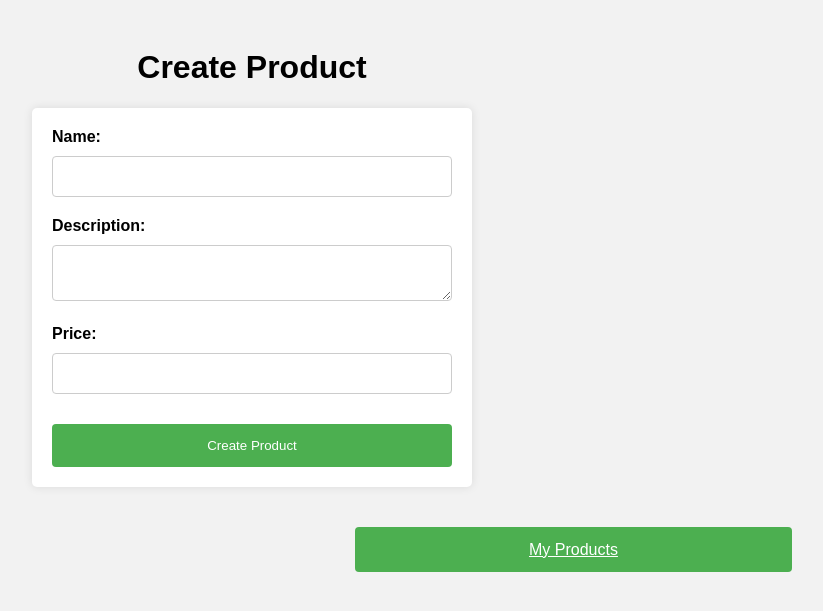
After one commit to kumarpremsathya/django-rest-framework-token-authentication, a Django app: page /create_product/ in a window 1280 px wide. The commit adds this page. Shown: the top 611 px of the page, without its empty margins (388-1211 px from the left). Run offline with Django 4.2, Linux system fonts and the light colour scheme.

Commit message:
user getting only corresponding results after logged in user

```diff
--- /dev/null
+++ b/rest framwork token authentication/drf/templates/create_product.html
@@ -0,0 +1,116 @@
+<!DOCTYPE html>
+<html>
+  <head>
+    <title>Create Product</title>
+    <style>
+      body {
+        font-family: Arial, sans-serif;
+        background-color: #f2f2f2;
+        padding: 20px;
+      }
+      h1 {
+        text-align: center;
+      }
+      form {
+        background-color: white;
+        padding: 20px;
+        border-radius: 5px;
+        box-shadow: 0 0 10px rgba(0, 0, 0, 0.1);
+        max-width: 400px;
+        margin: 0 auto;
+      }
+      label {
+        display: block;
+        margin-bottom: 10px;
+        font-weight: bold;
+      }
+      input[type="text"],
+      textarea,
+      input[type="number"] {
+        width: 100%;
+        padding: 12px 20px;
+        margin-bottom: 20px;
+        display: inline-block;
+        border: 1px solid #ccc;
+        border-radius: 4px;
+        box-sizing: border-box;
+      }
+      button {
+        background-color: #4caf50;
+        color: white;
+        padding: 14px 20px;
+        margin-top: 10px;
+        border: none;
+        border-radius: 4px;
+        cursor: pointer;
+        width: 100%;
+      }
+      button:hover {
+        background-color: #45a049;
+      }
+
+
+      #myproducts {
+        background-color: #4caf50;
+        color: white;
+        padding: 14px 174px;
+        margin-left: 715px;
+        border: none;
+        border-radius: 4px;
+        cursor: pointer;
+        min-width: 900px;
+      }
+      button:hover {
+        background-color: #45a049;
+      }
+    </style>
+  </head>
+  <body>
+    <h1>Create Product</h1>
+    <form id="create-product-form">
+      <label for="name">Name:</label>
+      <input type="text" id="name" name="name" required />
+      <label for="description">Description:</label>
+      <textarea id="description" name="description" required></textarea>
+      <label for="price">Price:</label>
+      <input type="number" id="price" name="price" step="0.01" required />
+      <button type="submit">Create Product</button>
+    </form>
+    <br><br><br>
+    <a id="myproducts" href="{% url 'products'  %}">My Products</a>
+    <script>
+      document
+        .getElementById('create-product-form').addEventListener('submit', (event) => {
+          event.preventDefault();
+          const name = document.getElementById('name').value;
+          const description = document.getElementById('description').value;
+          const price = document.getElementById('price').value;
+          const token = localStorage.getItem('authToken');
+
+          if (!token) {
+            // Redirect to login page if token is not available
+            window.location.href = '/login/';
+          } else {
+            fetch('/created1_product/', {
+              method: 'POST',
+              headers: {
+                'Content-Type': 'application/json',
+                'Authorization': `Token ${token}`,
+              },
+              body: JSON.stringify({ name, description, price }),
+            })
+              .then((response) => response.json())
+              .then((data) => {
+                // Handle successful product creation
+                console.log('Product created:', data);
+                // Redirect or perform any other desired action
+              })
+              .catch((error) => {
+                // Handle product creation error
+                console.error('Error creating product:', error);
+              });
+          }
+        });
+    </script>
+  </body>
+</html>
--- a/rest framwork token authentication/drf/templates/products.html
+++ b/rest framwork token authentication/drf/templates/products.html
@@ -81,7 +81,7 @@
                      {
                     if (response.status === 401) {
                         // Token is invalid or expired, redirect to login page
-                        window.location.href = '/login1/';
+                        window.location.href = '/login/';
                     } else {
 
                         return response.json();
--- a/rest framwork token authentication/drf/urls.py
+++ b/rest framwork token authentication/drf/urls.py
@@ -4,26 +4,36 @@ from drf import views
 
 urlpatterns = [
 
-    path('register_2/', RegisterView_2.as_view(), name='user-register'),
-    path('login_2/', UserLoginView_1.as_view(), name='user-login'),
-    # path('products_2/', get_products_2, name='product-list'),
-
-    path('products_1/<str:token>/', ProductsView_1.as_view(), name='products'),
-    path('login123/', LoginView_1.as_view(), name='user-login'),
-    path('registers/', RegisterView_1.as_view(), name='user-register'),
-
-    path('employees/', EmployeeListAPIView.as_view(), name='employee-list'),
-    path('employees/<int:pk>/', EmployeeDetailAPIView.as_view(), name='employee-detail'),
-
-
-
     # path('', views.index, name='index'),
     path('register/', views.register, name='register'),
     path('login/', views.login, name='login'),
     path('products/', views.products, name='products'),
+    path('create_product/', views.create_product, name='create_product'),
+
+
     # API URLs
     path('register1/', RegisterView.as_view(), name='api_register'),
     path('login1/', LoginView.as_view(), name='api_login'),
-    path('products1/', ProductsView.as_view(), name='api_products'),
+    path('products1/', ProductsView.as_view(), name='products1'),
+    path('created1_product/', CreateProductView.as_view(), name='created1_product'),
+
+
+
+
+    # path('register_2/', RegisterView_2.as_view(), name='user-register'),
+    # path('login_2/', UserLoginView_1.as_view(), name='user-login'),
+    # # path('products_2/', get_products_2, name='product-list'),
+
+
+    # path('create_product/', CreateProductView.as_view(), name='create_product'),
+
+    # path('products_1/<str:token>/', ProductsView_1.as_view(), name='products'),
+    # path('login123/', LoginView_1.as_view(), name='user-login'),
+    # path('registers/', RegisterView_1.as_view(), name='user-register'),
+
+    # path('employees/', EmployeeListAPIView.as_view(), name='employee-list'),
+    # path('employees/<int:pk>/', EmployeeDetailAPIView.as_view(), name='employee-detail'),
+
+
 
 ]
--- a/rest framwork token authentication/drf/views.py
+++ b/rest framwork token authentication/drf/views.py
@@ -61,6 +61,7 @@ from rest_framework.response import Response
 import requests
 from .models import Employee
 from .serializers import EmployeeSerializer
+from rest_framework import generics, permissions
 
 
 # Django Views
@@ -100,6 +101,7 @@ class LoginView(APIView):
             return Response({'error': 'Invalid credentials'}, status=status.HTTP_401_UNAUTHORIZED)
 
 class ProductsView(LoginView):
+
     def get(self, request):
         # Get the token from the request headers
         token = request.headers.get('Authorization')
@@ -112,29 +114,41 @@ class ProductsView(LoginView):
             return Response({'error': 'Invalid token'}, status=status.HTTP_401_UNAUTHORIZED)
 
         # Retrieve product data
-        products = Product.objects.all()
+        # products = Product.objects.all()
+        # serializer = ProductSerializer(products, many=True)
+        # response_data = {
+        #     'token': token,
+        #     'user_data': serializer.data,
+        # }
+
+        # print('response_data===', response_data)
+
+
+        # Retrieve product data for the authenticated user
+        products = Product.objects.filter(user=token_obj.user)
         serializer = ProductSerializer(products, many=True)
         response_data = {
             'token': token,
             'user_data': serializer.data,
         }
-
         print('response_data===', response_data)
-
-
-        # Retrieve product data for the authenticated user
-        # products = Product.objects.filter(user=token_obj.user)
-        # serializer = ProductSerializer(products, many=True)
-        # response_data = {
-        #     'token': token,
-        #     'user_data': serializer.data,
-        # }
-        # print('response_data===', response_data)
 
         # Render the products.html template with the response data
         # return render(request, 'products.html', context=response_data)
 
         return Response(response_data, status=status.HTTP_200_OK)
+
+
+
+
+class CreateProductView(generics.CreateAPIView):
+    # permission_classes = [permissions.IsAuthenticated]
+    queryset = Product.objects.all()
+    serializer_class = ProductSerializer
+
+    def perform_create(self, serializer):
+        serializer.save(user=self.request.user)
+
 
 
 
@@ -149,6 +163,11 @@ def login(request):
 
 def products(request):
     return render(request, 'products.html')
+
+
+def create_product(request):
+    return render(request, 'create_product.html')
+
 
 
 
```
Also changed, not shown: rest framwork token authentication/drf/models.py (+7 -0 lines), rest framwork token authentication/drf/templates/login.html (+14 -9 lines), rest framwork token authentication/drf/migrations/0003_product_user.py (added).
